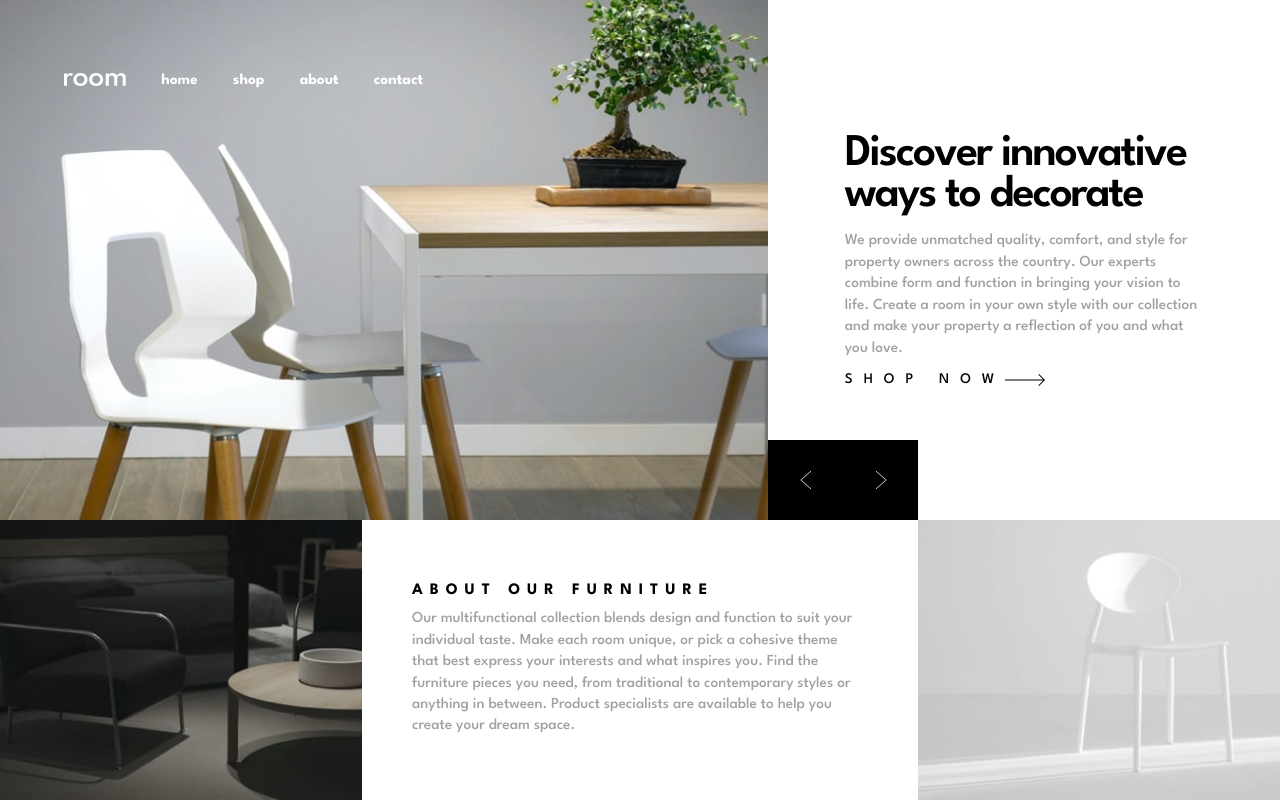
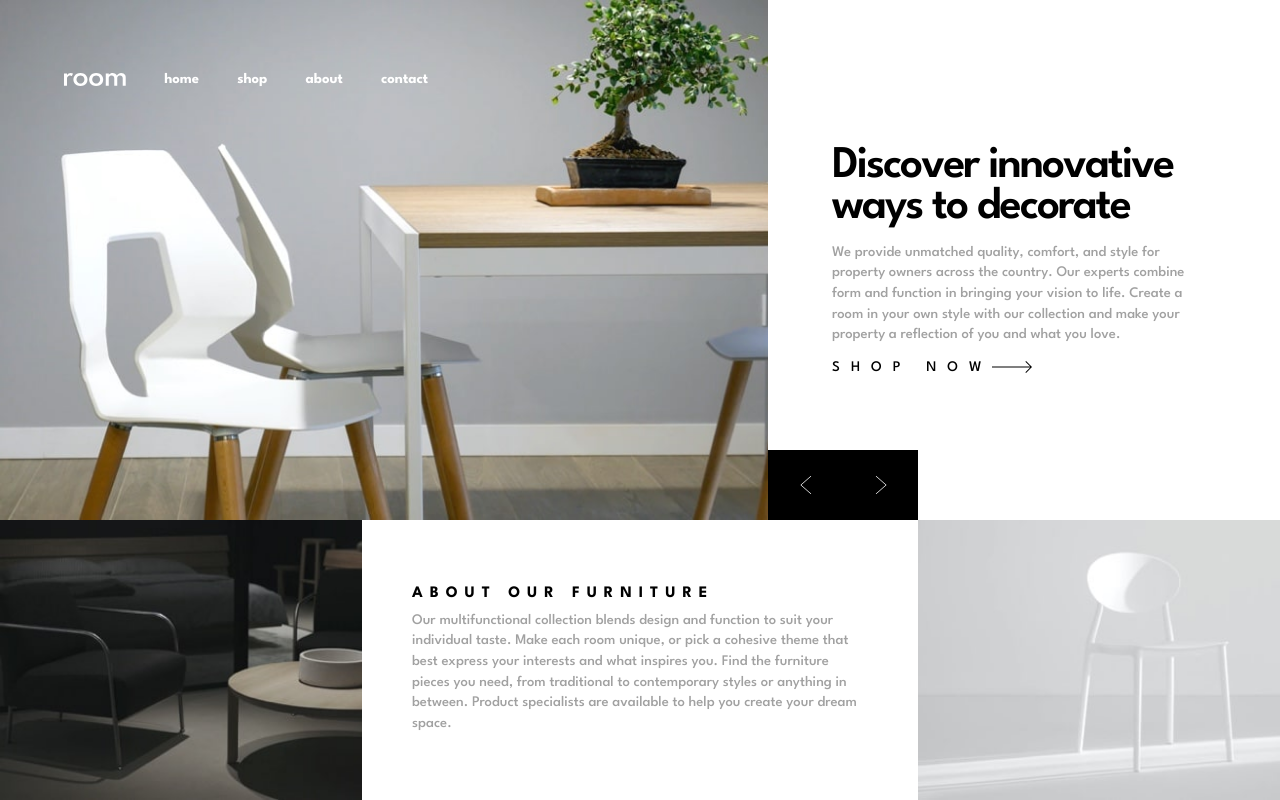
Before and after one commit to jayAEY/room-homepage, a plain HTML site: page index.html in a window 1280 px wide. Drawn offline with Linux system fonts and the light colour scheme.

Commit message:
Update styles.css
css tweaking

```diff
--- a/styles.css
+++ b/styles.css
@@ -9,11 +9,11 @@
 }
 
 body {
-    width: 100vw;
     height: 100vh;
     font-family: 'League Spartan', sans-serif;
-    font-size: 11.5pt;
-    transition: all 0.3s;
+    font-size: 11pt;
+    transition: all 0.2s;
+    overflow-x: hidden;
 }
 
 img {
@@ -39,7 +39,7 @@ header {
 
 #menu-icon {
     width: 15px;
-    transition: all 0.5s;
+    transition: all 0.2s;
 }
 
 #menu-icon:hover {
@@ -56,14 +56,14 @@ header {
 
 nav {
     display: none;
-    padding: 0 25px;
+    padding: 0 20px;
     grid-template-columns: 20% 20% 20% 20% 20%;
     align-items: center;
     position: absolute;
     left: 0;
     top: 0;
     background-color: white;
-    width: 100vw;
+    width: 100svw;
     height: 95px;
     font-weight: 700;
 }
@@ -134,7 +134,7 @@ nav a:hover {
     background-repeat: no-repeat;
     background-position: center;
     background-size: 12px 18px;
-    transition: all 0.5s;
+    transition: all 0.2s;
 }
 
 .slideshow-arrow:hover {
@@ -229,7 +229,7 @@ p {
     height: 100%;
 }
 
-@media screen and (min-width: 700px) {
+@media screen and (min-width: 720px) {
     main {
         height: 100vh;
     }
@@ -248,13 +248,18 @@ p {
 
     nav {
         display: flex;
-        min-width: 400px;
+        min-width: 430px;
         width: 35%;
         padding-top: 5%;
         padding-left: 5%;
         justify-content: space-between;
         background-color: transparent;
         color: white;
+    }
+
+    nav a {
+        justify-self: end;
+        margin: 0;
     }
 
     nav a:visited {
@@ -306,14 +311,13 @@ p {
 
     #hero-text-section {
         display: flex;
-        align-items: start;
+        align-items: center;
         max-width: 40%;
-        padding: 2% 2%;
-        line-height: 0;
+        padding: 2% 4% 70px 4%;
     }
 
     #hero-text-section h1 {
-        font-size: 34pt;
+        font-size: 28pt;
     }
 
     .shop-now {
@@ -327,7 +331,7 @@ p {
 
     .slideshow-arrow {
         width: 75px;
-        height: 80px;
+        height: 70px;
     }
 
     #about-section {
@@ -350,8 +354,11 @@ p {
 
 @media screen and (min-width: 1050px) {
     #hero-text-section {
-        padding: 10% 6%;
+        padding: 10% 5%;
         align-items: center;
+    }
 
+    #hero-text-section h1 {
+        font-size: 34pt;
     }
 }
```
